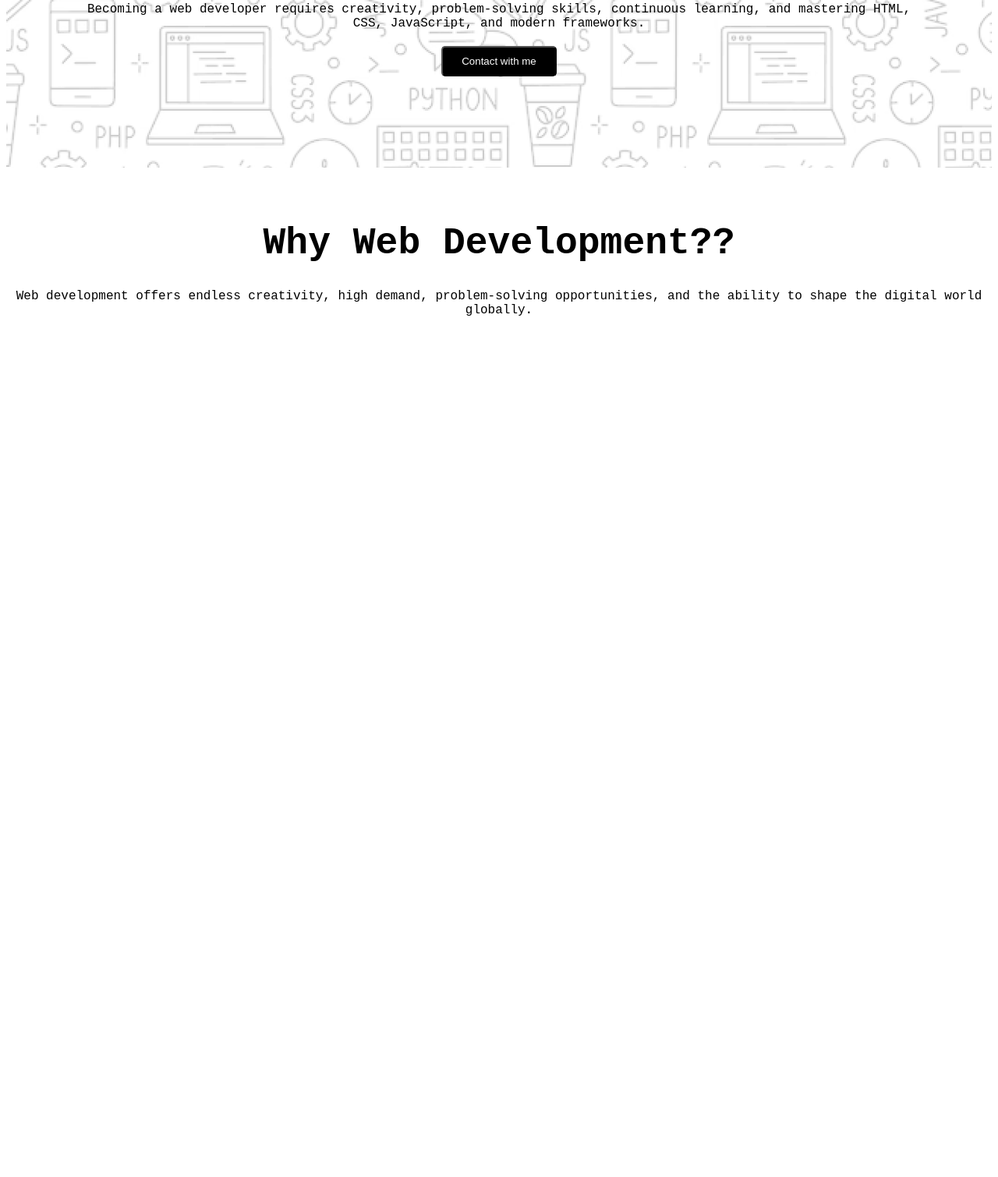
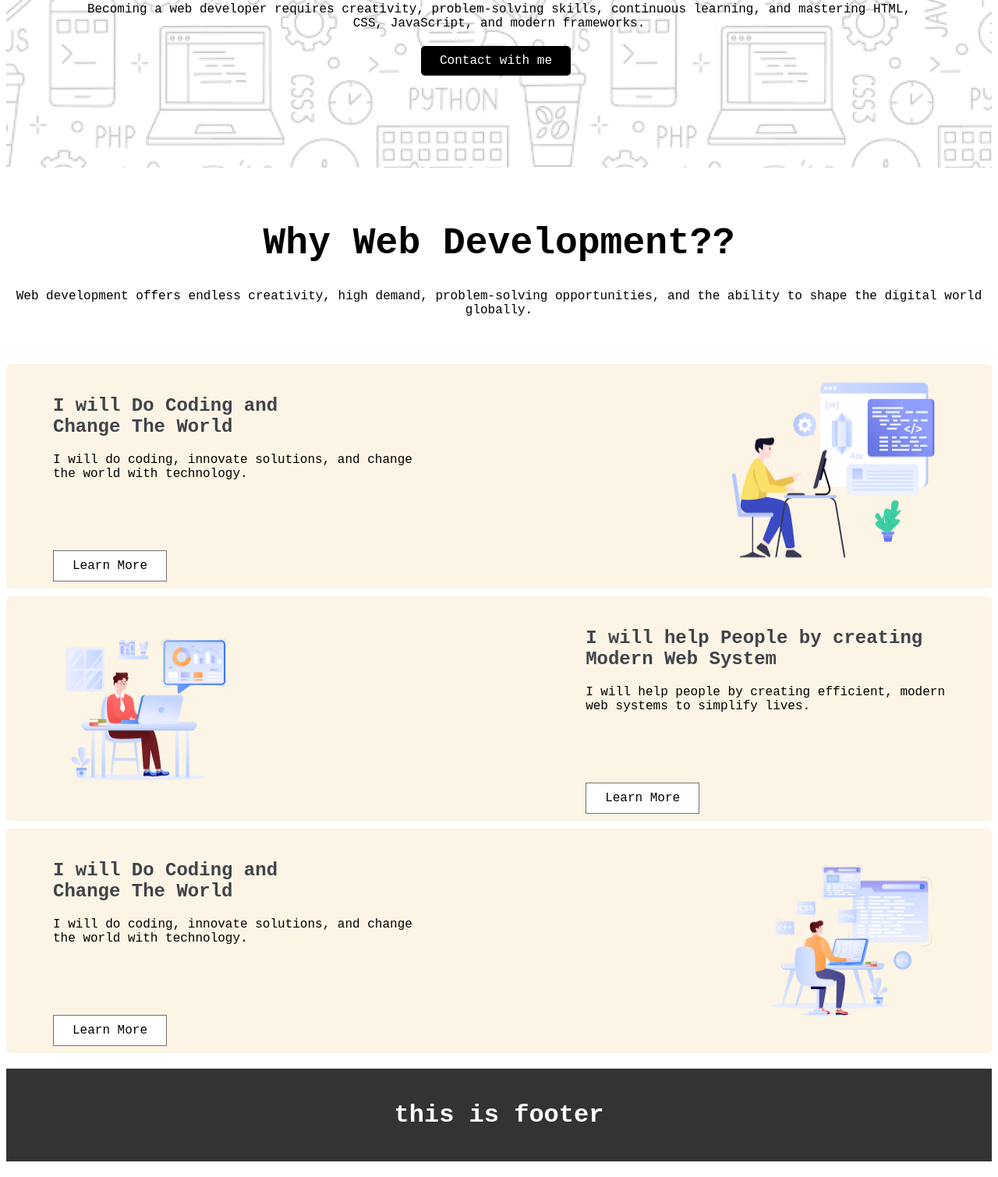
Before and after one commit to Diptoquazi/Challenge-Begins, a plain HTML site: page index.html in a window 1280 px wide. Shown: the part 556-2066 px from the top of the page at 78% size. Before the commit the page ends 979 px from the top, so only its background shows below. Drawn offline with Linux system fonts and the light colour scheme; a web font is replaced by a local one.

Commit message:
completed why do development section

```diff
--- a/index.html
+++ b/index.html
@@ -24,20 +24,47 @@
             <p>Becoming a web developer requires creativity, problem-solving skills, continuous learning, and mastering
                 HTML, <br> CSS, JavaScript, and modern frameworks.
                 <br>
-                <button>Contact with me</button>
+                <a href="#footer-section">Contact with me</a>
             </p>
 
         </div>
     </header>
     <main>
 
-        <h1>Why Web Development??</h1>
+        <div class="why">
+            <h1>Why Web Development??</h1>
         <p>Web development offers endless creativity, high demand, problem-solving opportunities, and the ability to
             shape the digital world globally.</p>
+        </div>
+        <div class="cardA">
+            <div class="card1">
+                <h2>I will Do Coding and <br> Change The World</h2>
+                <p>I will do coding, innovate solutions, and change <br> the world with technology.</p>
+                <a href="">Learn More</a>
+            </div>
+            <img src="assets/Layer_1.png" alt="">
+        </div>
+        <div class="cardA">
+
+            <img src="assets/Group 3.png" alt="">
+            <div class="card1">
+                <h2>I will help People by creating <br> Modern Web System</h2>
+                <p>I will help people by creating efficient, modern <br> web systems to simplify lives.</p>
+                <a href="">Learn More</a>
+            </div>
+        </div>
+        <div class="cardA">
+            <div class="card1">
+                <h2>I will Do Coding and <br> Change The World</h2>
+                <p>I will do coding, innovate solutions, and change <br> the world with technology.</p>
+                <a href="">Learn More</a>
+            </div>
+            <img src="assets/Group 4.png" alt="">
+        </div>
 
     </main>
-    <footer>
-
+    <footer id="footer-section">
+        <h1>this is footer</h1>
     </footer>
 </body>
 
--- a/style.css
+++ b/style.css
@@ -1,5 +1,10 @@
 .azeret-mono{
     font-family: "Azeret Mono", monospace;
+}
+
+
+html {
+    scroll-behavior: smooth;
 }
 
 .body{
@@ -51,8 +56,10 @@ position: relative;
 .banner>p{
     text-align: center;
 }
-.banner>p>button{
-    margin: 20px 0px;
+.banner>p>a{
+    position: absolute;
+    text-decoration: none;
+    margin: 20px -100px;
     padding: 10px 24px;
     border-radius: 5px;
     cursor: pointer;
@@ -64,12 +71,61 @@ header  end
 ***/
 
 /*main start*/
-main>h1{
+.why{
+    margin-bottom: 60px;
+}
+.why>h1{
     text-align: center;
    font-weight: 900;
    font-size: 48px;
 }
-main>p{
+.why>p{
     text-align: center;
 }
+
+
+.cardA{
+    background-color: rgba(245, 222, 179, 0.348);
+    display: flex;
+    justify-content: space-between;
+    padding: 20px 60px;
+    margin: 10px 0px;
+    border-radius: 5px;
+    transition: 0.5s ease-out;
+}
+
+
+
+.card1>h2{
+    color: #0d1321c9;
+    font-size: 24px;
+    font-weight: bold;
+}
+
+
+.card1>p{
+     margin-bottom: 100px;
+}
+.card1>a{
+    text-decoration: none;
+    color: black;
+    background-color: white;
+    padding: 10px 24px;
+    border: 1px solid rgba(0, 0, 0, 0.553);
+}
+
+.cardA:hover{
+    transform: scale(1.05);
+}
+
+
 /*main end*/
+
+/*footer*/
+footer {
+    margin: 20px 0px;
+    background-color: #333;
+    color: #fff;
+    text-align: center;
+    padding: 20px;
+}
```
